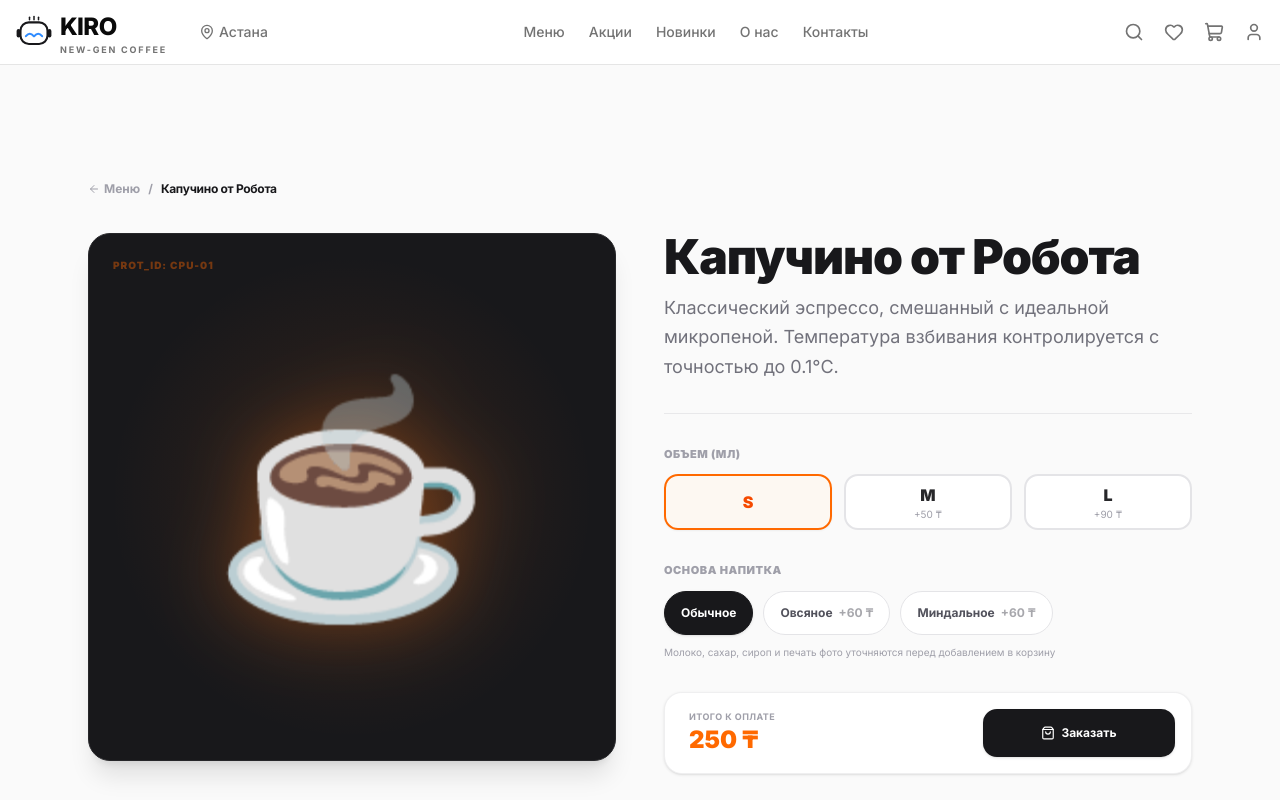
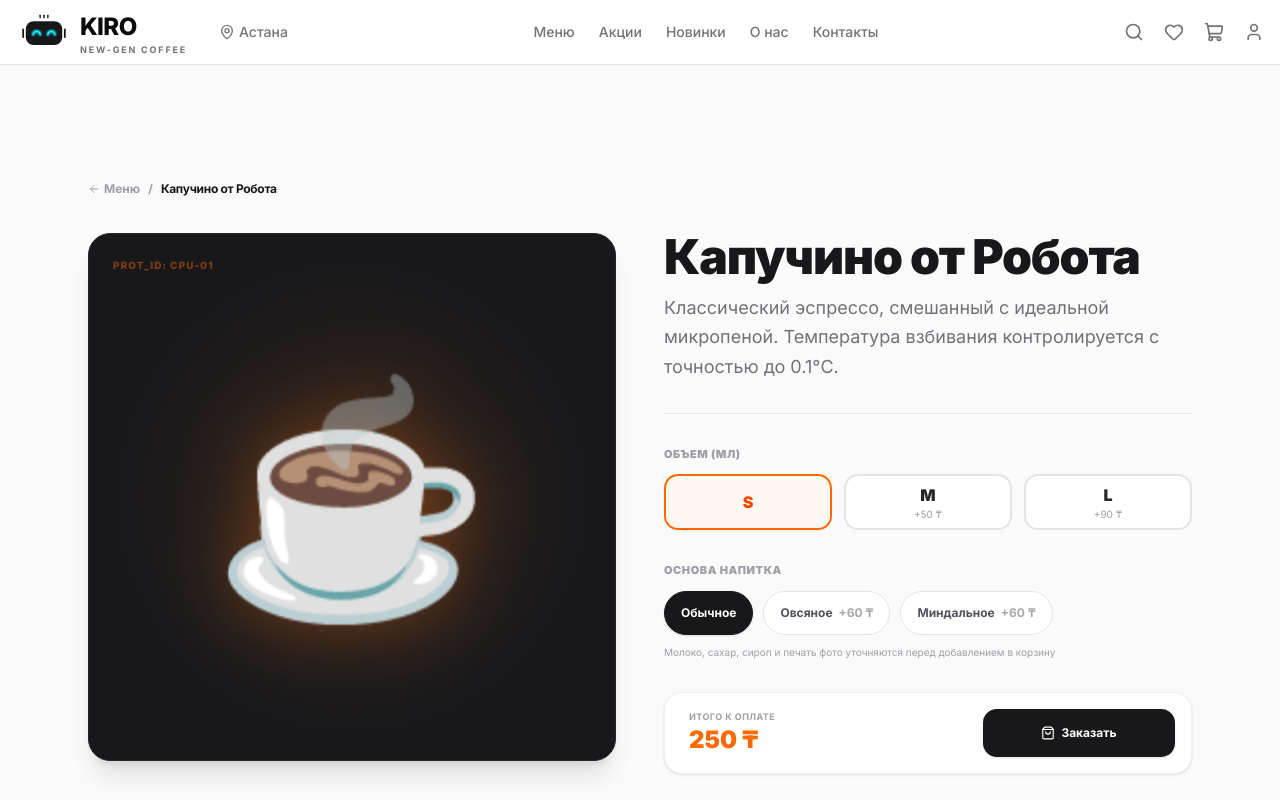
Before and after one commit to IDGAFw/Robobarista, a Next.js app: page /Robobarista/catalog/1 in a window 1280 px wide. Shown: the top 800 px of the page. Built offline with nearby package versions, Linux system fonts and the light colour scheme.

Commit message:
Добавлен логотип а также исправлено отображение названия

```diff
--- a/src/app/globals.css
+++ b/src/app/globals.css
@@ -159,3 +159,7 @@
   -ms-overflow-style: none;
   scrollbar-width: none;
 }
+
+.eye-glow {
+  filter: drop-shadow(0 0 8px #3b82f6);
+}
--- a/src/components/layout/header.tsx
+++ b/src/components/layout/header.tsx
@@ -34,23 +34,58 @@ function readCartCount(): number {
 // Логотип KIRO — голова робота с "ушками", антеннами и улыбающимися глазами
 function KiroLogo({ className }: { className?: string }) {
   return (
-    <svg viewBox="0 0 120 120" className={className} fill="none" xmlns="http://www.w3.org/2000/svg">
-      {/* антенны */}
-      <rect x="42.5" y="8" width="5" height="14" rx="2.5" fill="currentColor" />
-      <rect x="57.5" y="6" width="5" height="16" rx="2.5" fill="currentColor" />
-      <rect x="72.5" y="8" width="5" height="14" rx="2.5" fill="currentColor" />
+    <div className={`relative inline-block ${className}`}>
+      {/* Добавлен preserveAspectRatio для идеального масштабирования */}
+      <svg xmlns="http://www.w3.org/2000/svg" viewBox="0 0 320 220" preserveAspectRatio="xMidYMid meet" width="100%" height="100%">
+        <defs>
+          <filter id="neon-glow-intense" x="-50%" y="-50%" width="200%" height="200%">
+            <feGaussianBlur stdDeviation="6" result="blur1" />
+            <feGaussianBlur stdDeviation="3" result="blur2" />
+            <feGaussianBlur stdDeviation="1" result="blur3" />
+            <feMerge>
+              <feMergeNode in="blur1" />
+              <feMergeNode in="blur2" />
+              <feMergeNode in="blur3" />
+              <feMergeNode in="SourceGraphic" />
+            </feMerge>
+          </filter>
+        </defs>
 
-      {/* "ушки" */}
-      <rect x="2" y="50" width="13" height="28" rx="6.5" fill="currentColor" />
-      <rect x="105" y="50" width="13" height="28" rx="6.5" fill="currentColor" />
+        {/* Антенны */}
+        <g fill="#18181B">
+          <rect x="134" y="10" width="8" height="22" rx="4" />
+          <rect x="156" y="10" width="8" height="22" rx="4" />
+          <rect x="178" y="10" width="8" height="22" rx="4" />
+        </g>
 
-      {/* голова */}
-      <rect x="15" y="28" width="90" height="72" rx="28" stroke="currentColor" strokeWidth="7" />
+        {/* Боковые крепления */}
+        <rect x="36" y="90" width="10" height="54" rx="5" fill="#18181B" />
+        <rect x="274" y="90" width="10" height="54" rx="5" fill="#18181B" />
 
-      {/* глаза */}
-      <path d="M33 74 Q46 58 59 74" stroke="#2F8CFF" strokeWidth="7" strokeLinecap="round" fill="none" />
-      <path d="M61 74 Q74 58 87 74" stroke="#2F8CFF" strokeWidth="7" strokeLinecap="round" fill="none" />
-    </svg>
+        {/* Голова (основа) */}
+        <rect x="56" y="48" width="208" height="136" rx="44" fill="#18181B" />
+
+        {/* Верхние индикаторы */}
+        <g fill="#09090B">
+          <rect x="136" y="58" width="6" height="14" rx="3" />
+          <rect x="157" y="58" width="6" height="14" rx="3" />
+          <rect x="178" y="58" width="6" height="14" rx="3" />
+        </g>
+
+        {/* Глаза (Неон) */}
+        <g fill="none" strokeLinecap="round">
+          {/* Левый глаз */}
+          <path d="M 98 126 A 18 18 0 0 1 138 126" stroke="#00F0FF" strokeWidth="8" filter="url(#neon-glow-intense)" opacity="0.85" />
+          <path d="M 98 126 A 18 18 0 0 1 138 126" stroke="#00E0FF" strokeWidth="4" />
+          <path d="M 98 126 A 18 18 0 0 1 138 126" stroke="#E0F7FF" strokeWidth="1.5" />
+
+          {/* Правый глаз */}
+          <path d="M 182 126 A 18 18 0 0 1 222 126" stroke="#00F0FF" strokeWidth="8" filter="url(#neon-glow-intense)" opacity="0.85" />
+          <path d="M 182 126 A 18 18 0 0 1 222 126" stroke="#00E0FF" strokeWidth="4" />
+          <path d="M 182 126 A 18 18 0 0 1 222 126" stroke="#E0F7FF" strokeWidth="1.5" />
+        </g>
+      </svg>
+    </div>
   );
 }
 
@@ -112,10 +147,10 @@ export function Header() {
           </button>
 
           <Link href="/" className="flex items-center gap-2 transition-transform duration-300 hover:scale-[1.02]">
-            <KiroLogo className="h-8 w-8 shrink-0 text-zinc-900 sm:h-9 sm:w-9" />
+            <KiroLogo className="h-12 w-12 shrink-0 text-zinc-900 sm:h-14 sm:w-14" />
             <span className="flex flex-col leading-none">
               <span className="font-extrabold text-2xl tracking-tight">KIRO</span>
-              <span className="mt-0.5 hidden font-mono text-[9px] font-bold uppercase tracking-[0.2em] text-muted-foreground sm:block">
+              <span className="mt-0.5 font-mono text-[9px] sm:text-[9px] font-bold uppercase tracking-[0.2em] text-muted-foreground">
                 New-Gen Coffee
               </span>
             </span>
```
